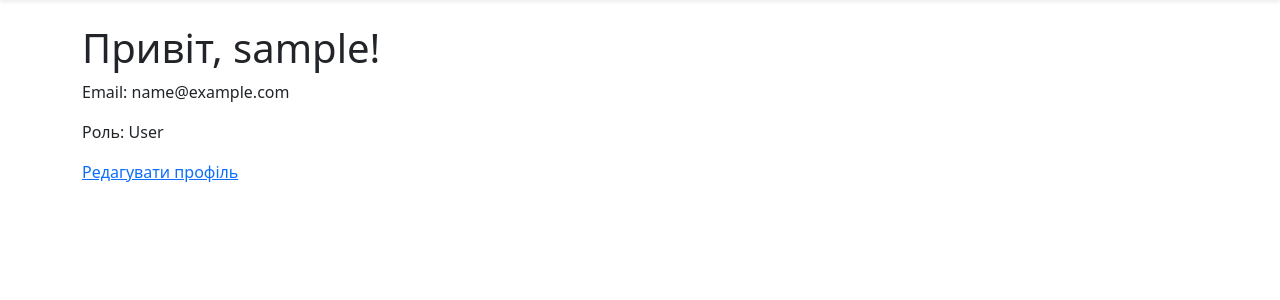
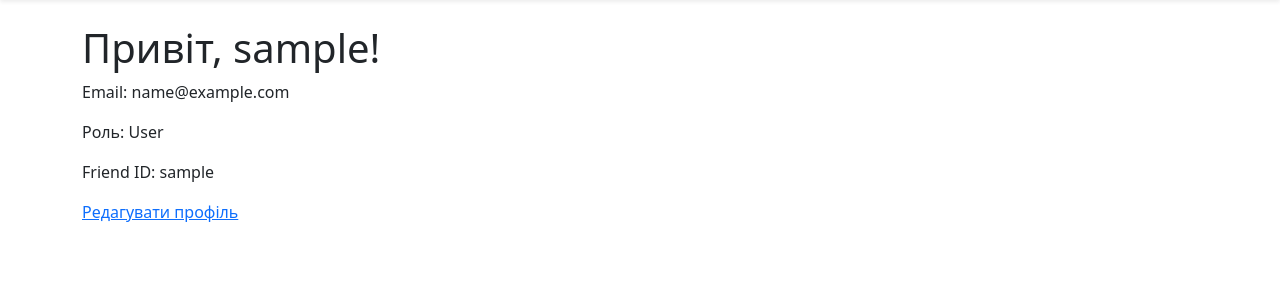
Before and after one commit to Dima-Babenko/LynkR, a Django app: page /accounts/profile/ in a window 1280 px wide. Shown: the part 56-356 px from the top of the page. Run offline with Django 5.2, Linux system fonts and the light colour scheme; the visitor is signed in with stand-in values (Sample User, id 1).

Commit message:
added simple friend system

```diff
--- a/accounts/urls.py
+++ b/accounts/urls.py
@@ -7,4 +7,8 @@ urlpatterns = [
     path('logout/', views.logout_view, name='logout'),
     path('profile/', views.profile_view, name='profile'),
     path('profile/edit/', views.edit_profile_view, name='edit_profile'),
+    path('friends/', views.friends_view, name='friends'),
+    path('friends/send/', views.send_friend_request, name='send_friend_request'),
+    path('friends/respond/<int:request_id>/<str:action>/', views.respond_to_request, name='respond_friend_request'),
+    path('friends/change_id/', views.change_friend_id, name='change_friend_id'),
 ]
--- a/templates/accounts/profile.html
+++ b/templates/accounts/profile.html
@@ -7,6 +7,7 @@
   <h1>Привіт, {{ user.username }}!</h1>
   <p>Email: {{ user.email }}</p>
   <p>Роль: {{ user.get_role_display }}</p>
+  <p>Friend ID: {{ user.friend_id }}</p>
 
   {% if user.avatar %}
     <img src="{{ user.avatar.url }}" alt="avatar" width="150" height="150">
```
Also changed, not shown: templates/accounts/edit_profile.html (+11 -6 lines), accounts/migrations/0003_customuser_friend_id_friendrequest_friendship.py (added).
